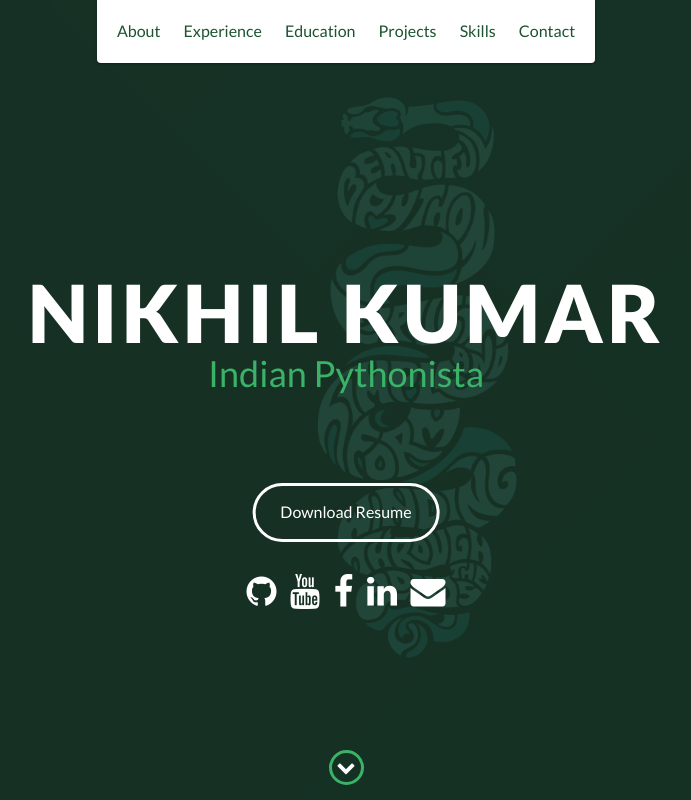
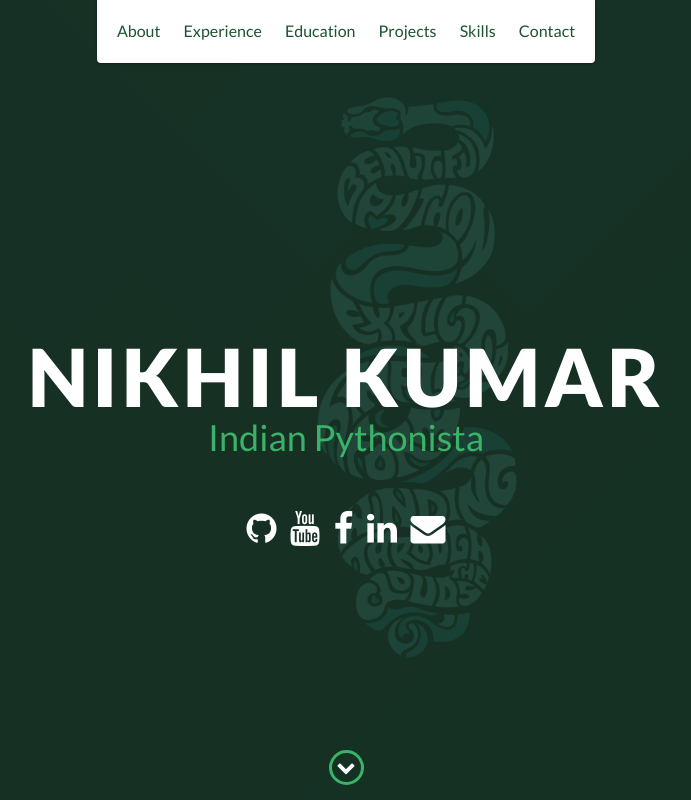
Before and after one commit to nikhilkumarsingh/nikhilkumarsingh.github.io, a website: page index.html in a window 1280 px wide. Shown: the top 800 px of the page, without its empty margins (294-985 px from the left). Drawn offline with nearby package versions, Linux system fonts and the light colour scheme.

Commit message:
removed download resume

```diff
--- a/index.html
+++ b/index.html
@@ -62,8 +62,8 @@
     <div id="lead">
         <div id="lead-content"><br><br><br><br>
             <h1>Nikhil Kumar</h1>
-            <h2>Indian Pythonista</h2><br><br><br>
-            <a target="_blank" href="static/resume.pdf" class="btn-rounded-white">Download Resume</a><br><br>
+            <h2>Indian Pythonista</h2><br>
+            <!-- <a target="_blank" href="static/resume.pdf" class="btn-rounded-white">Download Resume</a>-->
             <div id="links">
                 <a target="_blank" href="https://github.com/nikhilkumarsingh" target="_blank" style="color:white;"><i class="fa fa-github" aria-hidden="true"></i></a>&nbsp;
                 <a target="_blank" href="https://www.youtube.com/IndianPythonista" target="_blank" style="color:white;"><i class="fa fa-youtube" aria-hidden="true"></i></a>&nbsp;
```
